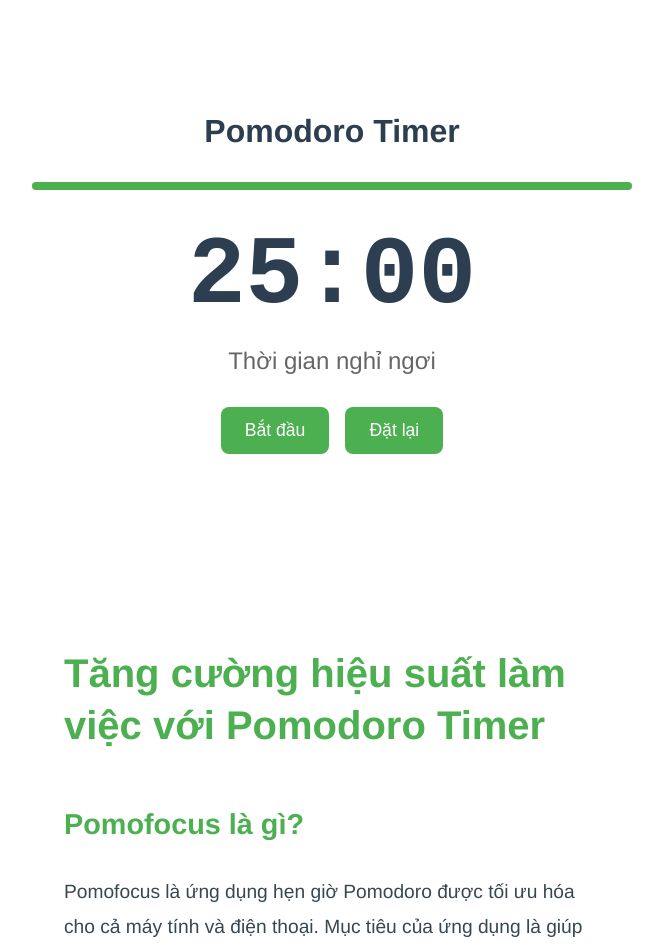
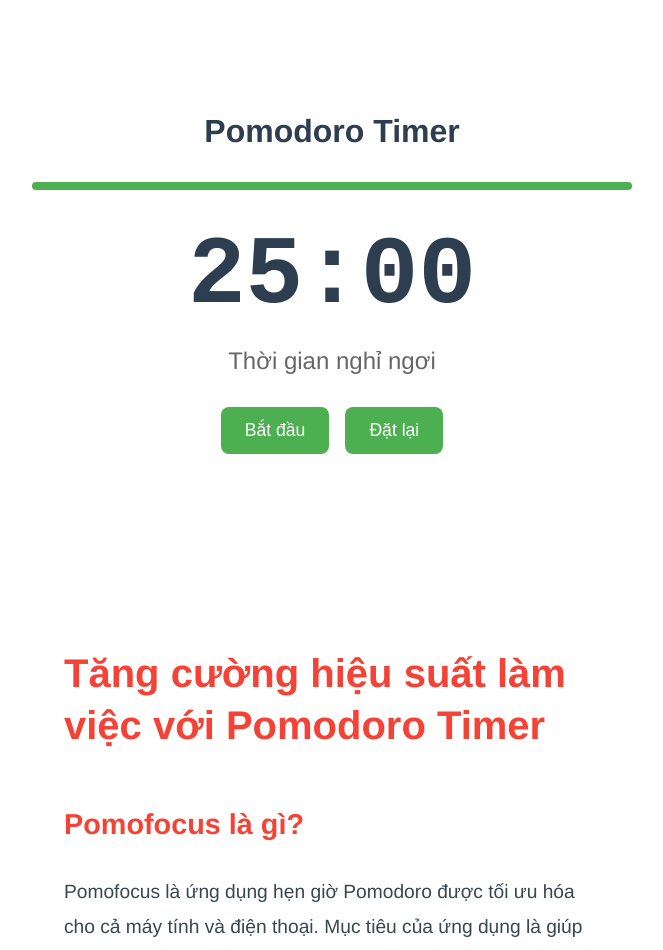
Before and after one commit to MegumiKatou02/PomoFocus, a Vue app: page / in a window 1280 px wide. Shown: the top 950 px of the page, without its empty margins (308-971 px from the left). Built offline with nearby package versions, Linux system fonts and the light colour scheme.

Commit message:
change color

```diff
--- a/src/App.vue
+++ b/src/App.vue
@@ -124,7 +124,7 @@
 
 h2 {
   font-size: 2.5rem;
-  color: #4CAF50;
+  color: #f44336;/*#4CAF50;*/
   margin-bottom: 3rem;
   font-weight: 700;
   line-height: 1.3;
@@ -132,7 +132,7 @@
 
 h3 {
   font-size: 1.8rem;
-  color: #4CAF50;
+  color: #f44336;/*#4CAF50;*/
   margin: 2rem 0 1.5rem;
   font-weight: 600;
 }
```
